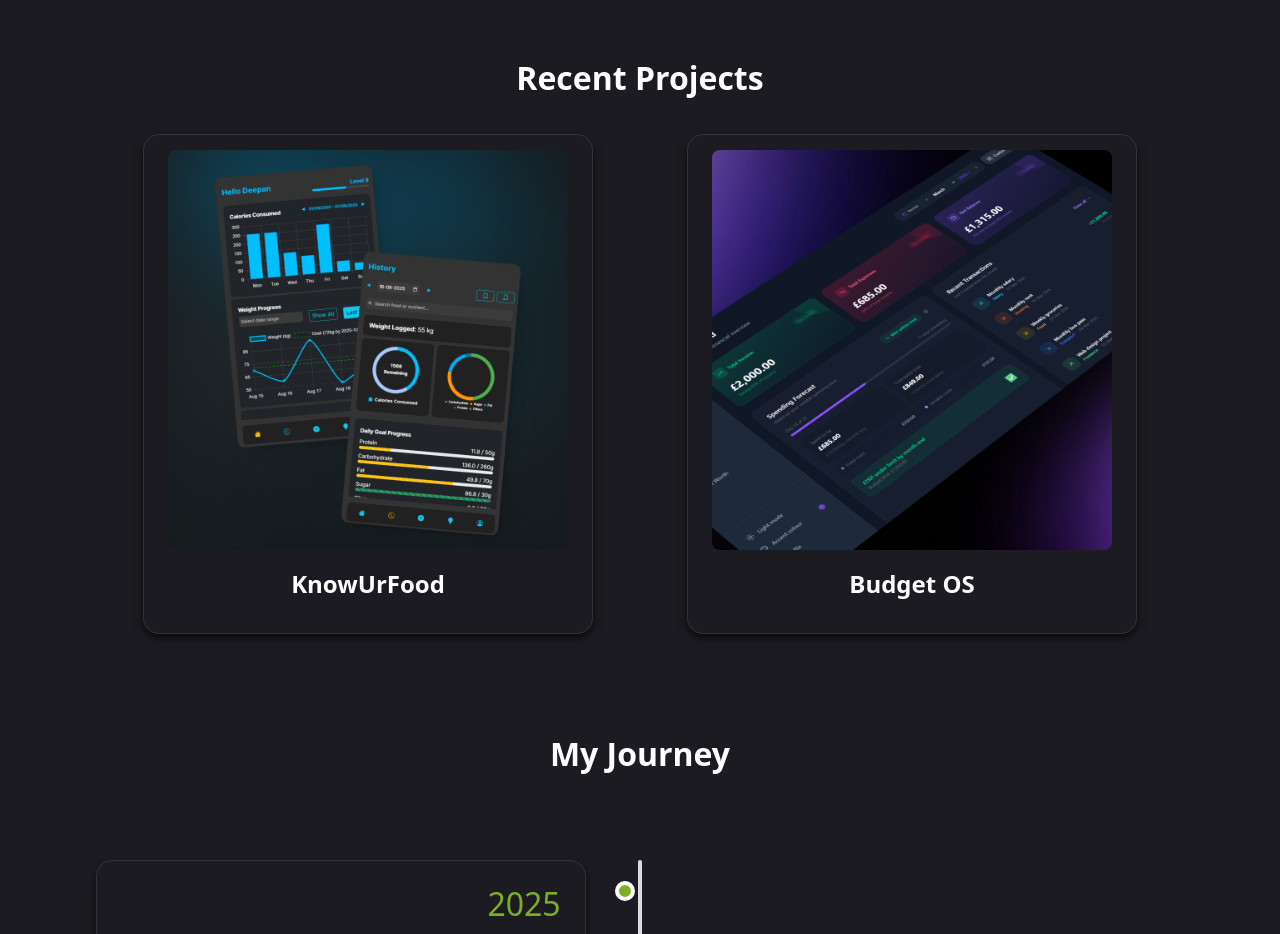
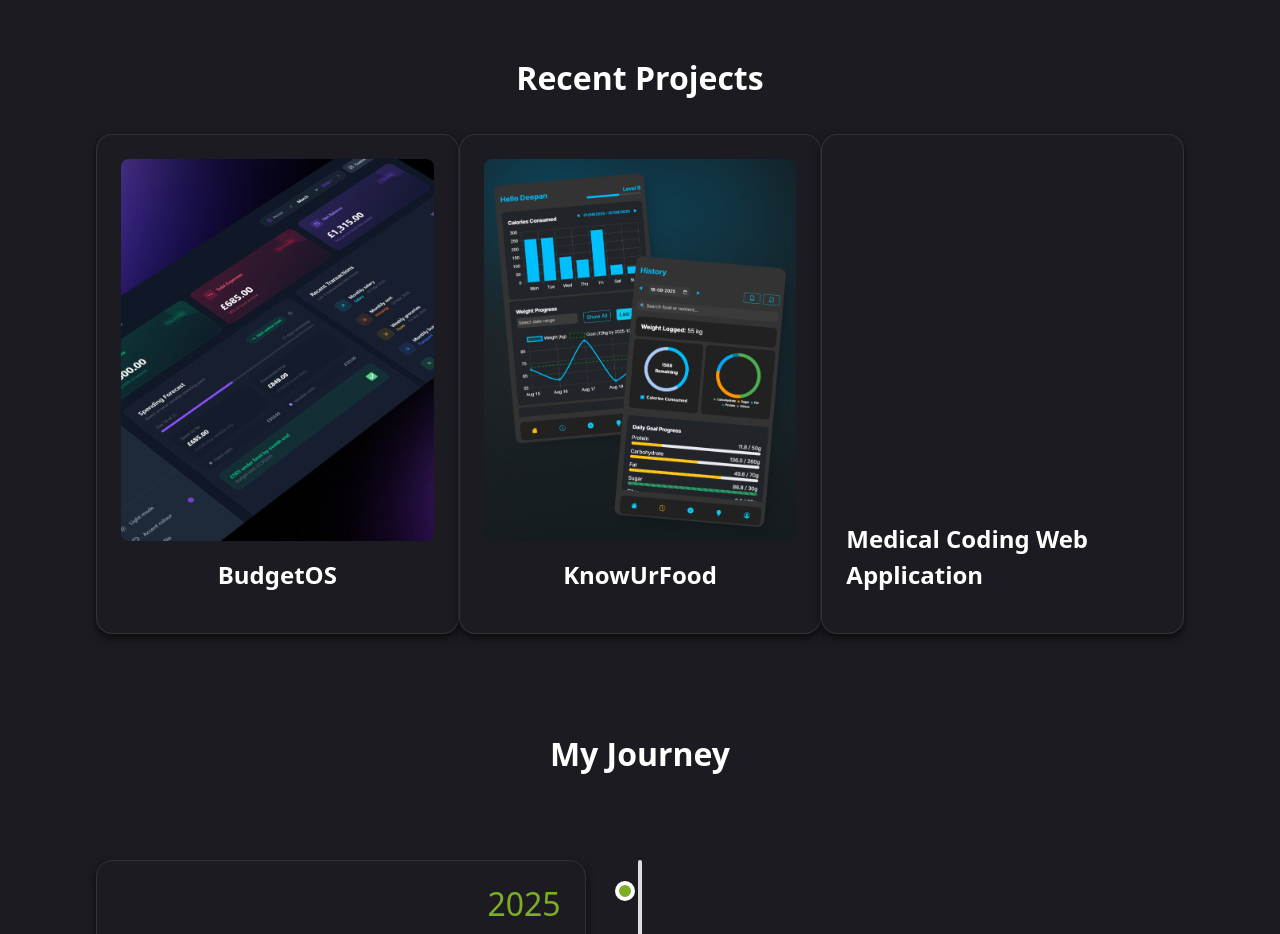
Before and after one commit to Deepuprem2001/DPK.dev, a React (Vite) app: page / in a window 1280 px wide. Shown: the part 2420-3354 px from the top of the page. Built offline with nearby package versions, Linux system fonts and the light colour scheme.

Commit message:
Turn project cards into case studies and add Medical Coding project

```diff
--- a/src/component/ProjectCards.jsx
+++ b/src/component/ProjectCards.jsx
@@ -1,7 +1,7 @@
 import React, { useState } from "react";
 import "../css/ProjectCards.css"
 
-const ProjectCards = ({projectPicture, projectName, projectDesc, projectLink, projectLive}) => {
+const ProjectCards = ({projectPicture, projectName, problem, role, features, stack, outcome, projectLink, projectLive}) => {
 
     const [flipped, setFlipped] = useState(false);
     const handleFlip = () => {
@@ -18,7 +18,7 @@ const ProjectCards = ({projectPicture, projectName, projectDesc, projectLink, pr
                             <img
                                 className="ProjectImage"
                                 src={projectPicture}
-                                alt={projectName}
+                                alt={`${projectName} project screenshot`}
                             />
                         )}
                     </div>
@@ -29,7 +29,13 @@ const ProjectCards = ({projectPicture, projectName, projectDesc, projectLink, pr
 
                 <div className="ProjectCardBack">
                     <h3>{projectName}</h3>
-                    <p>{projectDesc}</p>
+                    <div className="ProjectCaseStudy">
+                        {problem && <p><strong>Problem:</strong> {problem}</p>}
+                        {role && <p><strong>Role:</strong> {role}</p>}
+                        {features && <p><strong>Key features:</strong> {features}</p>}
+                        {stack && <p><strong>Stack:</strong> {stack}</p>}
+                        {outcome && <p><strong>Outcome:</strong> {outcome}</p>}
+                    </div>
                     <div className="ButtonSection">
                     {projectLink && (
                             <a
--- a/src/css/ProjectCards.css
+++ b/src/css/ProjectCards.css
@@ -36,8 +36,22 @@
 }
 .ProjectCardBack {
     transform: rotateY(180deg);
-    text-align: center;
+    text-align: left;
     border: 2px solid #486217;
+    overflow-y: auto;
+    justify-content: flex-start;
+}
+.ProjectCaseStudy {
+    width: 100%;
+    overflow-y: auto;
+}
+.ProjectCaseStudy p {
+    font-size: 0.85rem;
+    line-height: 1.4;
+    margin-bottom: 0.6rem;
+}
+.ProjectCaseStudy strong {
+    color: #7eae25;
 }
 .ProjectPic {
     height: 100%;
--- a/src/sections/Projects.jsx
+++ b/src/sections/Projects.jsx
@@ -11,21 +11,34 @@ function Projects(){
             <p className="ProjectHeader">Recent Projects</p>
             <div className="ProjectList">
                 <ProjectCards
-                    projectPicture= "/KnowUrfoodMockup.png"
+                    projectPicture="/BudgetOSMockup.png"
+                    projectName="BudgetOS"
+                    problem="People need one place to track spending, budgets, debts and goals instead of juggling spreadsheets."
+                    role="Solo build, end to end, from design to deployment."
+                    features="A weighted financial health score across 5 factors, 12 personalised insights generated from spending data, 7 interactive analytics charts, recurring transactions, goals and debt payoff estimates, net worth tracking, CSV and PDF export, and 6 themes with dark and light mode. Covered by 30 Vitest tests."
+                    stack="React, Vite, TypeScript, Tailwind CSS v4, Zustand, Supabase (PostgreSQL with 11 tables and row-level security), Recharts, Framer Motion, deployed on Vercel."
+                    outcome="Chose React with Supabase over a heavier .NET backend to keep a solo build lean and ship faster."
+                    projectLink="https://github.com/Deepuprem2001/budget-os"
+                    projectLive="https://budget-os.vercel.app/"
+                />
+                <ProjectCards
+                    projectPicture="/KnowUrfoodMockup.png"
                     projectName="KnowUrFood"
-                    projectDesc="I developed an Android Nutrition Tracking Application that leverages OCR and barcode scanning to make meal logging effortless.
-                    I built a layout-agnostic parser to extract structured nutrition data from unstructured text,
-                    integrated real-time charts, and ensured user-specific data synchronization. The app emphasizes a responsive,
-                    mobile-first design with optimized PWA performance."
+                    problem="Meal logging is tedious, and OCR-only nutrition apps are slow and error-prone in low light or on curved packaging."
+                    role="Solo build for my MSc dissertation at the University of Liverpool."
+                    features="Barcode scanning via the OpenFoodFacts API as the default input method, with OCR through Tesseract.js as a fallback. Charts for calories and nutrients, BMR-based goals, gamification with XP, streaks and badges, an AI agent for personalised nutrition suggestions, and offline support."
+                    stack="React Native, Firebase, SQLite, IndexedDB, Chart.js."
+                    outcome="Switched OCR from the default to a fallback after real-world testing showed barcode scanning was faster and more reliable."
                     projectLink="https://github.com/Deepuprem2001/knowurfood"
                     projectLive="https://deepuprem2001.github.io/knowurfood/"
                 />
                 <ProjectCards
-                    projectPicture="/BudgetOSMockup.png"
-                    projectName="Budget OS"
-                    projectDesc="A full-stack personal finance platform built with React, Supabase and Tailwind CSS. Track spending, manage budgets, monitor debts, set financial goals and get personalised smart insights — all in one place."
-                    projectLink="https://github.com/Deepuprem2001/budget-os"
-                    projectLive="https://budget-os.vercel.app/"
+                    projectName="Medical Coding Web Application"
+                    problem="Manually extracting relevant clinical terms from free-text notes is slow and inconsistent."
+                    role="Built at Buddi AI, working on the frontend and contributing to the backend."
+                    features="A React interface backed by a modular Java backend, with NLP-based keyword extraction from clinical text to speed up the coding workflow."
+                    stack="React, Java, REST APIs, NLP keyword extraction."
+                    outcome="Delivered a working tool that sped up keyword extraction from clinical text as part of Buddi AI's healthcare automation platform."
                 />
             </div>
         </div>
```
